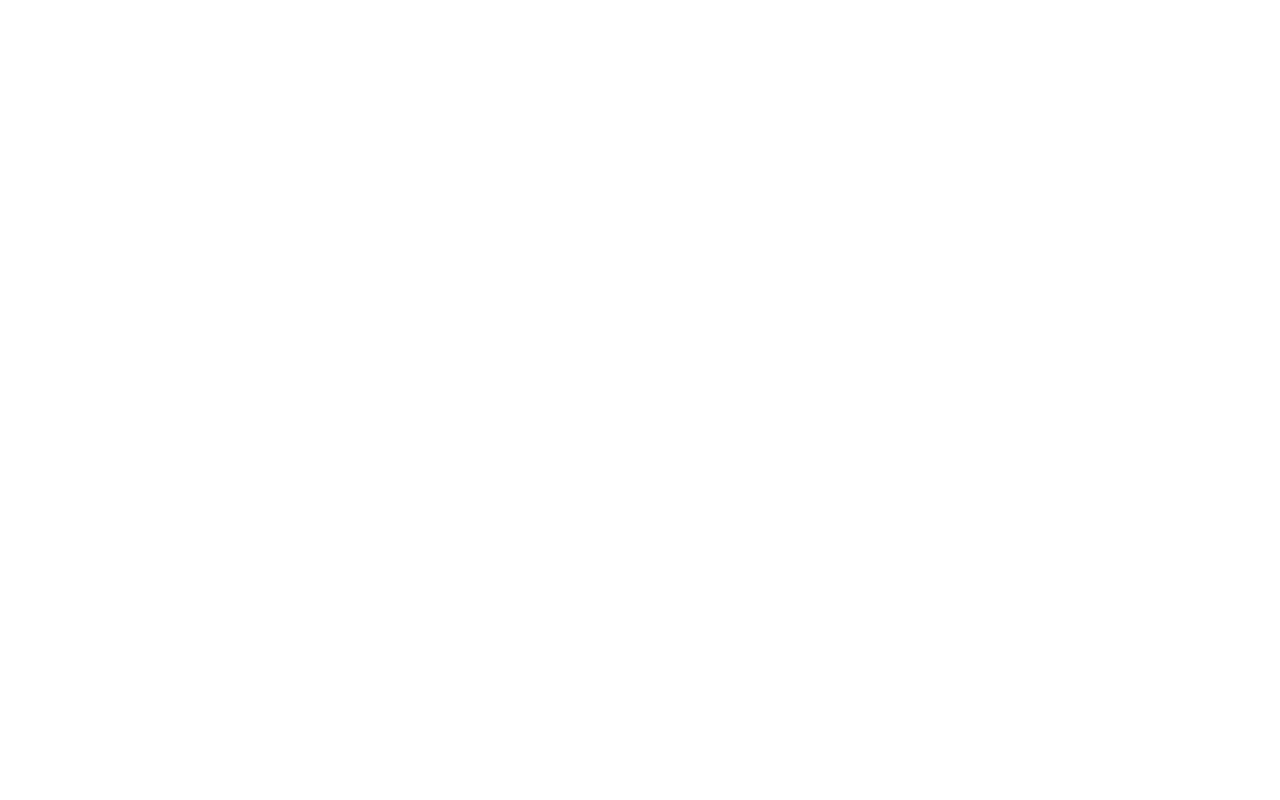
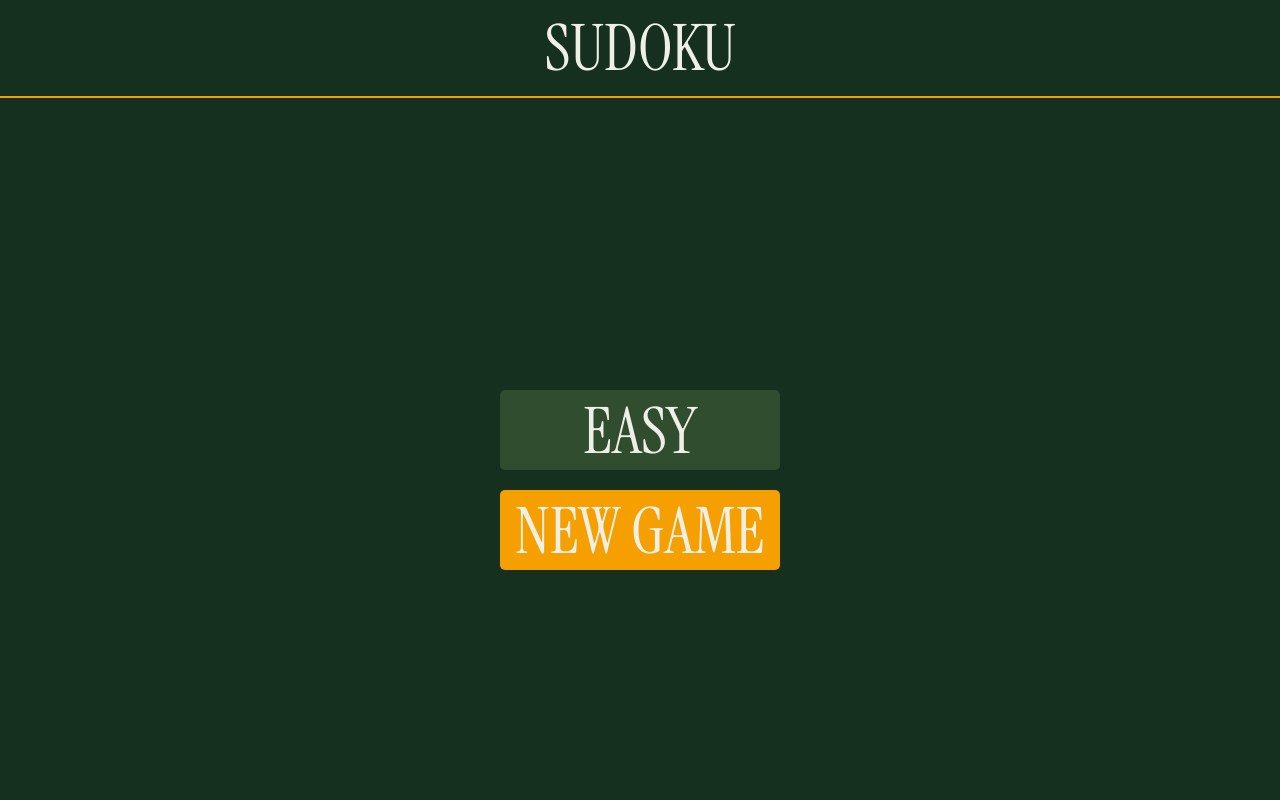
Before and after one commit to kimchieater/sudoku_for_fia, a plain HTML site: page index.html in a window 1280 px wide. Drawn offline with Linux system fonts and the light colour scheme.

Commit message:
finished at 27:12

```diff
--- a/index.html
+++ b/index.html
@@ -3,7 +3,38 @@
   <head>
     <meta charset="UTF-8" />
     <meta name="viewport" content="width=device-width, initial-scale=1.0" />
-    <title>Sudoku For Fia 🦧</title>
+    <title>Sudoku For 🦧</title>
+    <link rel="preconnect" href="https://fonts.googleapis.com" />
+    <link rel="preconnect" href="https://fonts.gstatic.com" crossorigin />
+    <link
+      href="https://fonts.googleapis.com/css2?family=Instrument+Serif&display=swap"
+      rel="stylesheet"
+    />
+    <link href="style.css" rel="stylesheet" />
   </head>
-  <body></body>
+  <body>
+    <!-- top nav -->
+
+    <nav>
+      <div class="nav-container">
+        <a href="#" class="nav-logo"> SUDOKU </a>
+      </div>
+    </nav>
+    <!-- end top nav -->
+    <!-- main -->
+    <div class="main">
+      <div class="screen">
+        <!-- start screen -->
+        <div class="start-screen active" id="start-screen">
+          <div class="btn" id="btn-level">EASY</div>
+          <div class="btn btn-blue" id="btnplay">NEW GAME</div>
+        </div>
+        <!-- end start screen -->
+      </div>
+    </div>
+    <!-- end main -->
+    <script src="script.js"></script>
+  </body>
 </html>
+
+<!-- finished at 27:12 -->
--- /dev/null
+++ b/script.js
@@ -0,0 +1,9 @@
+const getGameInfo = () => JSON.parse(localStorage.getItem("game"));
+
+const init = () => {
+  document.querySelector("#btn-continue").computedStyleMap.display = game
+    ? "grid"
+    : "none";
+};
+
+init();
--- /dev/null
+++ b/style.css
@@ -0,0 +1,134 @@
+:root {
+  --main-yellow-color: #f59f00;
+  --bg-body: #163020;
+  --bg-sub-green: #304d30;
+
+  --font-color: #eef0e5;
+  --font-family: "Instrument Serif", serif;
+
+  --btn-color: #b6c4b6;
+}
+
+* {
+  margin: 0;
+  padding: 0;
+  box-sizing: border-box;
+  -webkit-tap-highlight-color: transparent;
+}
+
+body {
+  font-family: var(--font-family);
+  height: 100vh;
+  background-color: var(--bg-body);
+  overflow-x: hidden;
+  user-select: none;
+}
+
+input {
+  font-family: var(--font-family);
+  border: 2px solid var(--main-yellow-color);
+  color: var(--font-color);
+}
+
+input:hover,
+input:focus {
+  border-color: var(--bg-sub-green);
+}
+
+a {
+  text-decoration: none;
+  color: unset;
+}
+
+ul {
+  list-style-type: none;
+}
+
+nav {
+  background-color: var(--bg-body);
+  color: var(--font-color);
+  position: fixed;
+  top: 0;
+  width: 100%;
+  border-bottom: 2px solid var(--main-yellow-color);
+  z-index: 99;
+}
+
+.nav-container {
+  max-width: 1280px;
+  margin: auto;
+  display: flex;
+  align-items: center;
+  justify-content: center;
+  padding: 0 40px;
+  height: 6em;
+}
+
+.nav-logo {
+  font-size: 4em;
+}
+
+.main {
+  height: 100vh;
+  padding-top: 10em;
+  display: grid;
+  place-items: center;
+  color: var(--font-color);
+}
+
+.screen {
+  position: relative;
+  overflow: hidden;
+  height: 100%;
+  min-width: 400px;
+}
+
+.start-screen {
+  position: absolute;
+  top: 0;
+  left: 0;
+  width: 100%;
+  height: 100%;
+  transform: translateX(-100%);
+  display: flex;
+  flex-direction: column;
+  align-items: center;
+  justify-content: center;
+}
+
+.start-screen.active {
+  transform: translateX(0);
+}
+
+.start-screen > * + * {
+  margin-top: 20px;
+}
+
+/* .input-name {
+  height: 80px;
+  width: 200px;
+  border-radius: 5px;
+  outline: 0;
+  background-color: var(--bg-body);
+  padding: 20px;
+  font-size: 4em;
+  text-align: center;
+} */
+
+.btn {
+  height: 80px;
+  width: 280px;
+  background-color: var(--bg-sub-green);
+  color: var(--font-color);
+  border-radius: 5px;
+  display: grid;
+  place-items: center;
+  transition: width 0.3s ease-in-out;
+  overflow: hidden;
+  font-size: 4em;
+  cursor: pointer;
+}
+
+.btn-blue {
+  background-color: var(--main-yellow-color);
+}
```
Also changed, not shown: 1 other file.
